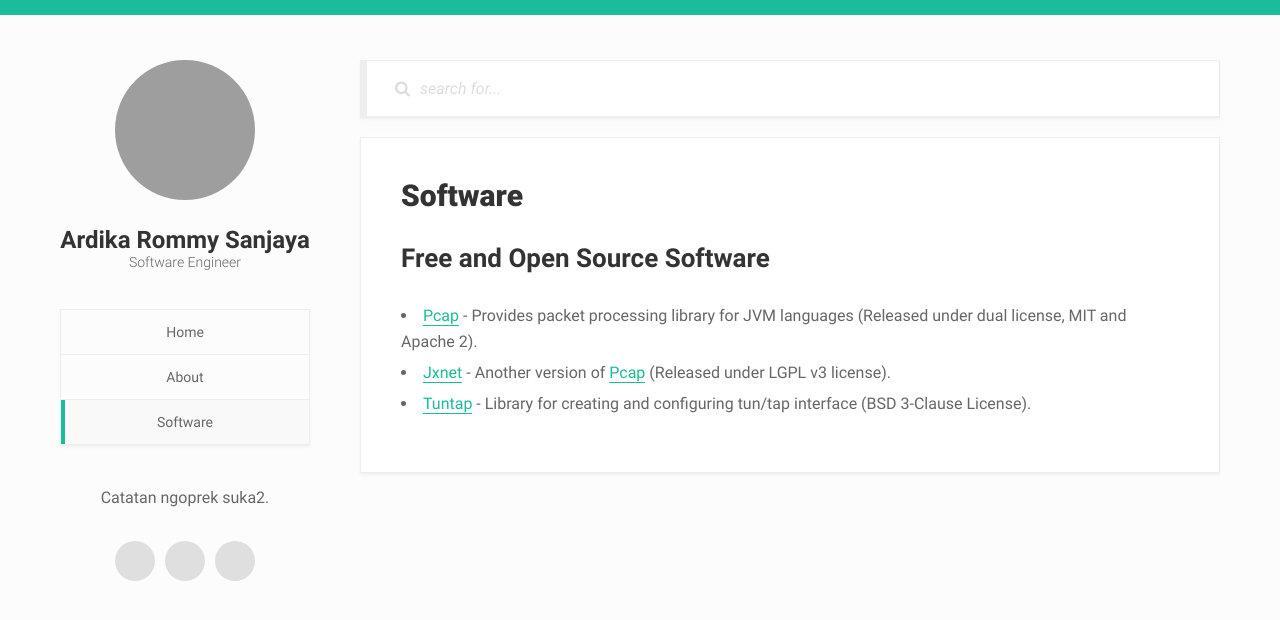
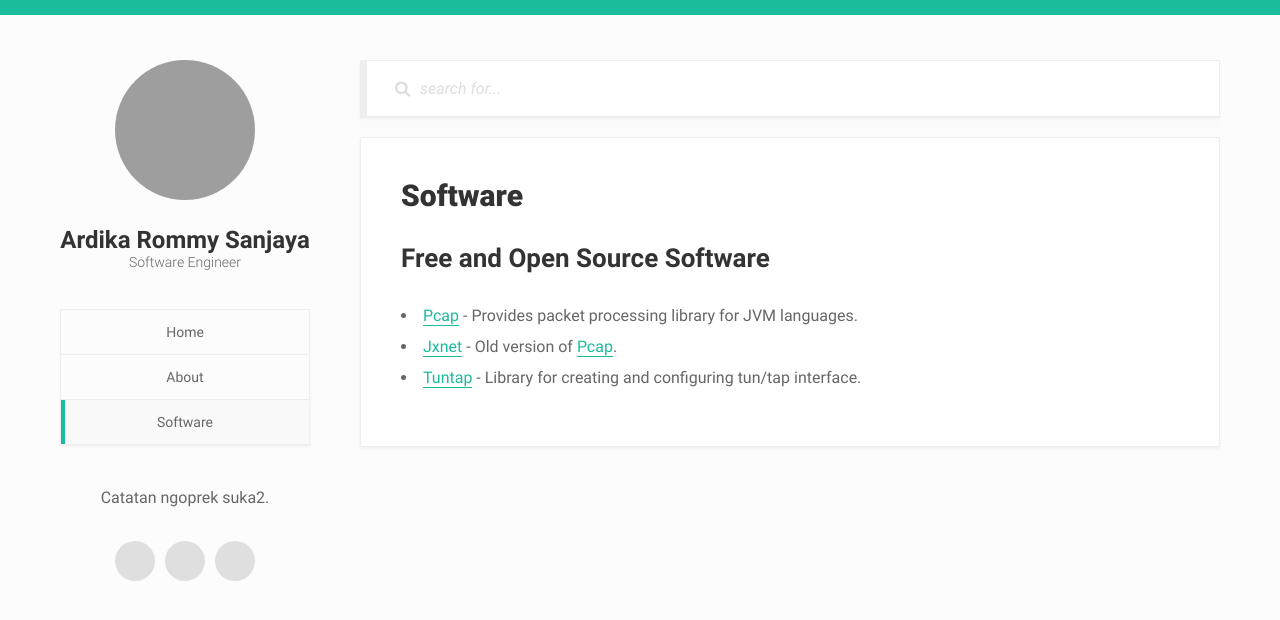
Before and after one commit to ardikars/ardikars.github.io, a Jekyll site: the page built from _pages/software/index.md, in a window 1280 px wide. Shown: the top 620 px of the page. Built offline with Jekyll 4.4.1, drawn with Linux system fonts in a browser that asks for light colours; grey boxes are pictures that could not be loaded.

Commit message:
Update index.md

```diff
--- a/_pages/software/index.md
+++ b/_pages/software/index.md
@@ -7,6 +7,6 @@ layout: page
 
 ## Free and Open Source Software
 
-* [Pcap](https://pcap.ardikars.com "Pcap docs") - Provides packet processing library for JVM languages (Released under dual license, MIT and Apache 2).
-* [Jxnet](https://github.com/jxnet "Jxnet source code") - Another version of [Pcap](https://pcap.ardikars.com) (Released under LGPL v3 license).
-* [Tuntap](https://github.com/ardikars/tuntap "Tuntap") - Library for creating and configuring tun/tap interface (BSD 3-Clause License).
+* [Pcap](https://pcap.ardikars.com "Pcap docs") - Provides packet processing library for JVM languages.
+* [Jxnet](https://github.com/jxnet "Jxnet source code") - Old version of [Pcap](https://pcap.ardikars.com).
+* [Tuntap](https://github.com/ardikars/tuntap "Tuntap") - Library for creating and configuring tun/tap interface.
```
